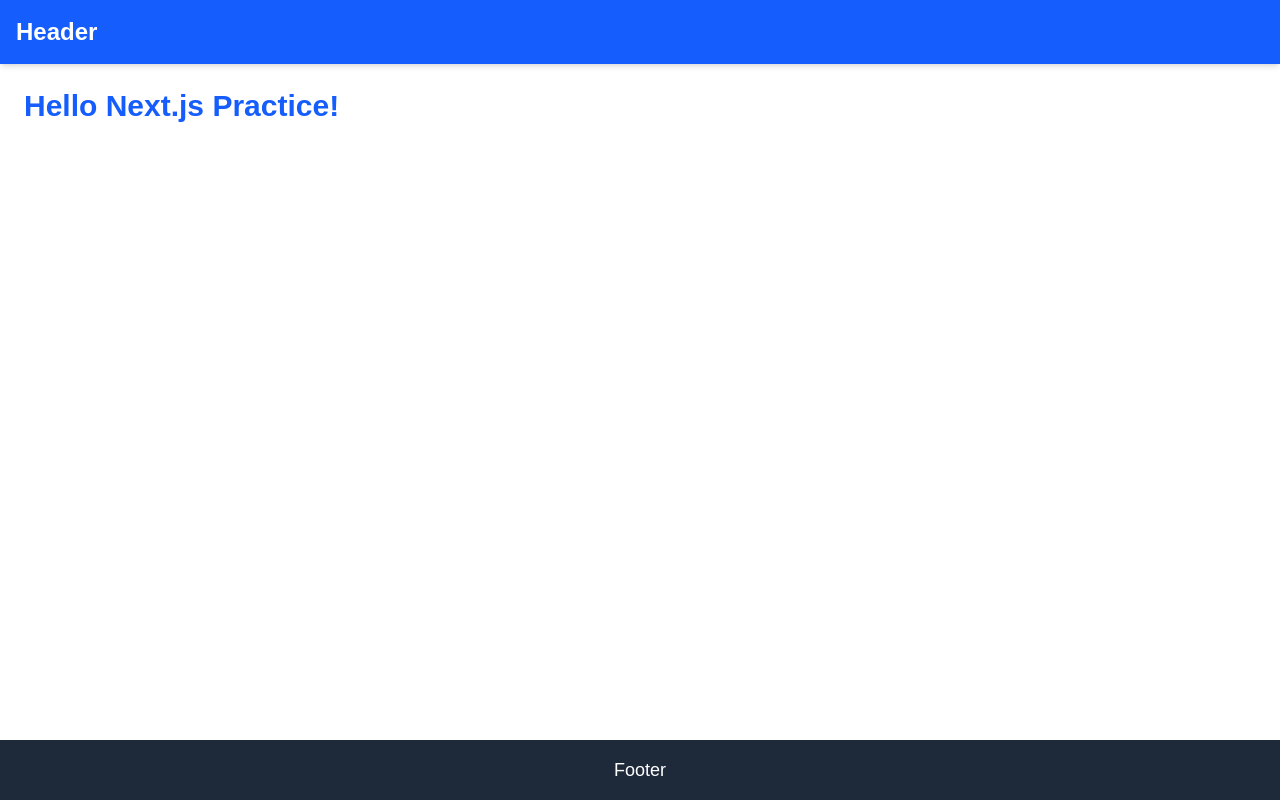
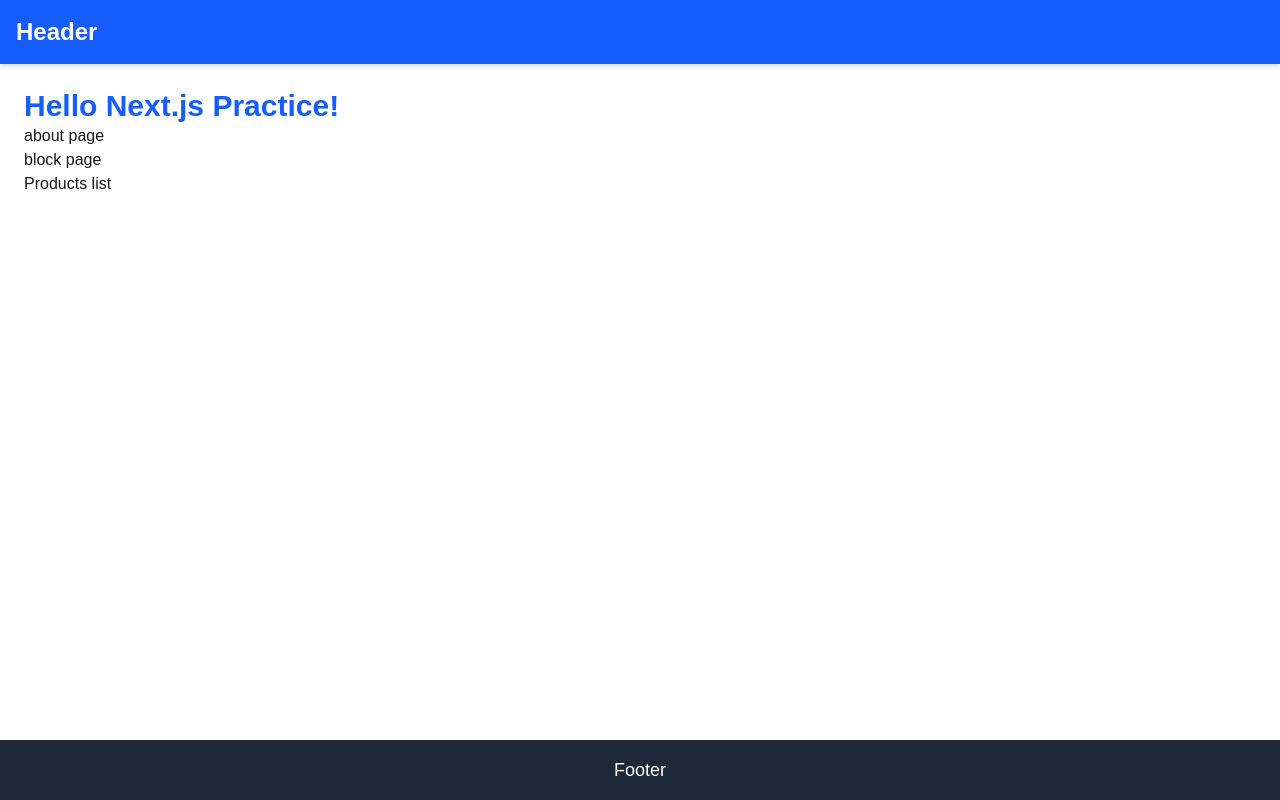
Before and after one commit to Yibeltal-0849/next-js-practice, a Next.js app: page / in a window 1280 px wide. Built offline with nearby package versions, Linux system fonts and the light colour scheme.

Commit message:
file based routing,

```diff
--- a/app/about/page.tsx
+++ b/app/about/page.tsx
@@ -1,4 +1,5 @@
 import { title } from 'process'
+import Link from 'next/link'
 import React from 'react'
 export const metadata={
   title:"Next.js",
@@ -8,6 +9,7 @@
   return (
     <div>
       <h1>About me</h1>
+      <Link href='/'>Home Page</Link>
     </div>
   )
 }
--- a/app/page.tsx
+++ b/app/page.tsx
@@ -1,4 +1,5 @@
 import { title } from 'process'
+import Link from 'next/link'
 import React from 'react'
 export const metadata={
   title:"next.js",
@@ -10,6 +11,9 @@
        <h1 className="text-3xl font-bold text-blue-600">
       Hello Next.js Practice!
     </h1>
+    <Link href="/about">about page</Link><br/>
+    <Link href="/blog">block page</Link><br/>
+    <Link href='/products'>Products list</Link>
 
     </div>
   )
--- a/app/products/page.tsx
+++ b/app/products/page.tsx
@@ -1,12 +1,19 @@
+import Link from 'next/link'
 import React from 'react'
 
 export default function ProductList() {
+  const productId=100;
   return (
     <div>
       <h1>Product List</h1>
-      <h2>Product 1</h2>
-      <h2>Product 2</h2>
-      <h2>Product 3</h2>
+      <Link href='products/1'>  <h2>Product 1</h2></Link>
+    {/* replace is used to go home page */}
+      <Link href='/products/2' replace>  <h2>Product 2</h2></Link>
+
+      <Link href='/products/3'>  <h2>Product 3</h2></Link>
+      <Link href={`products/${productId}`}>  <h2>Product {productId}</h2></Link>
+
+
     </div>
   )
 }
```
Also changed, not shown: note.txt.
